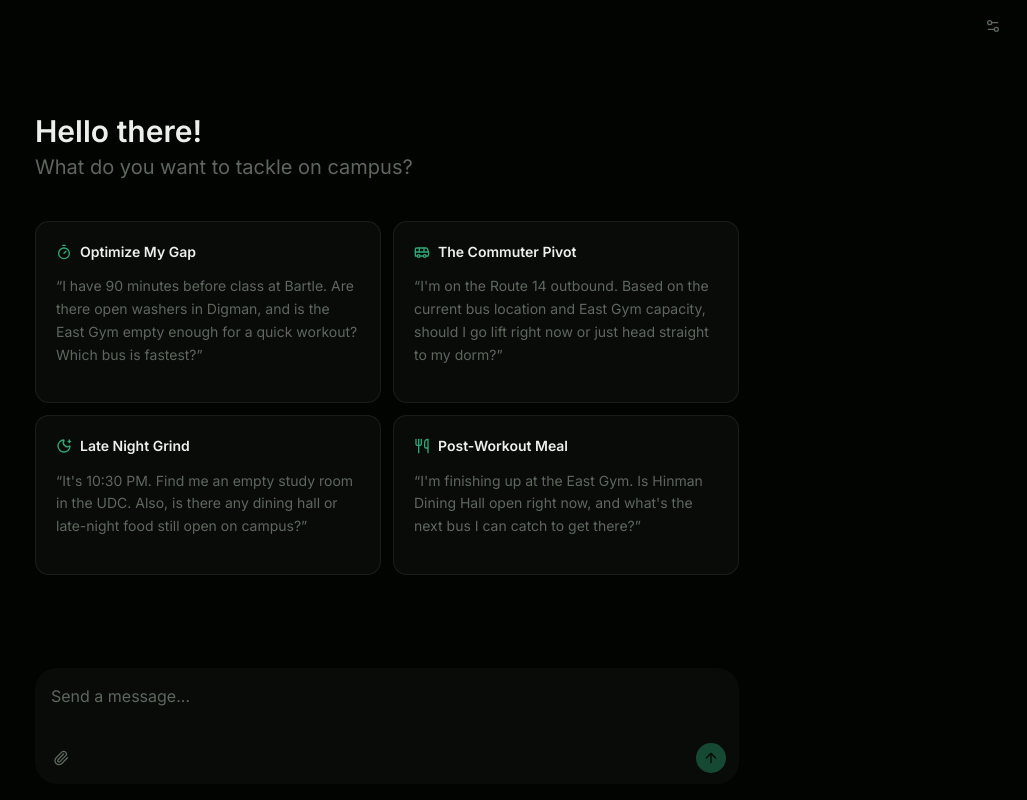
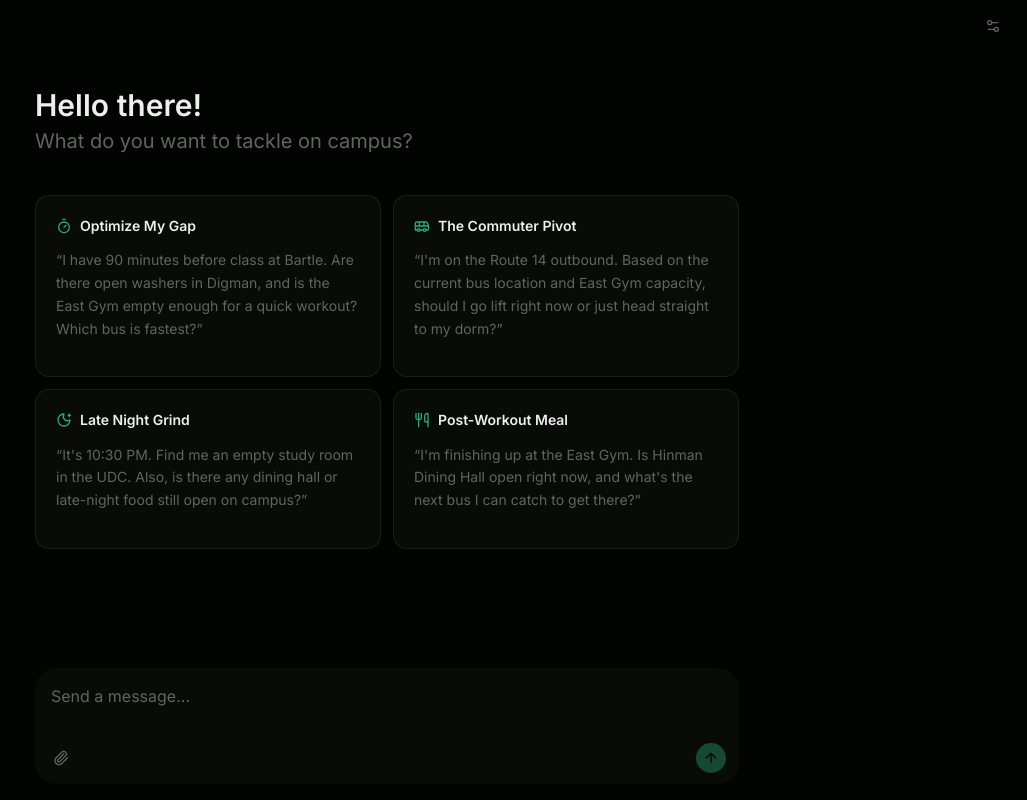
Before and after one commit to mitoiscool/HackBU-2026, a Next.js app in the folder BingMCP-frontend/: page / in a window 1280 px wide. Shown: the whole page, without its empty margins (253-1280 px from the left). Built offline with nearby package versions, Linux system fonts and the light colour scheme.

Commit message:
Fix chat header visibility

```diff
--- a/BingMCP-frontend/app/page.tsx
+++ b/BingMCP-frontend/app/page.tsx
@@ -514,10 +514,11 @@ export default function ChatWindow() {
       </AnimatePresence>
 
       {/* Right: chat column */}
-      <div className="flex flex-1 flex-col overflow-hidden items-center min-w-0">
+      <div className="relative flex flex-1 flex-col overflow-hidden items-center min-w-0">
 
-      {/* Top bar */}
-      <div className="w-full flex justify-end px-4 py-2 shrink-0">
+      {/* Floating settings button (does not reserve header space) */}
+      <div className="pointer-events-none absolute right-4 top-2 z-20">
+        <div className="pointer-events-auto">
         <SettingsPopover
           baxterEnabled={baxterEnabled}
           onBaxterChange={handleBaxterChange}
@@ -528,6 +529,7 @@ export default function ChatWindow() {
           displayName={displayName}
           onDisplayNameChange={handleDisplayNameChange}
         />
+        </div>
       </div>
 
       <div className="flex flex-1 w-full max-w-screen-md flex-col overflow-hidden">
```
